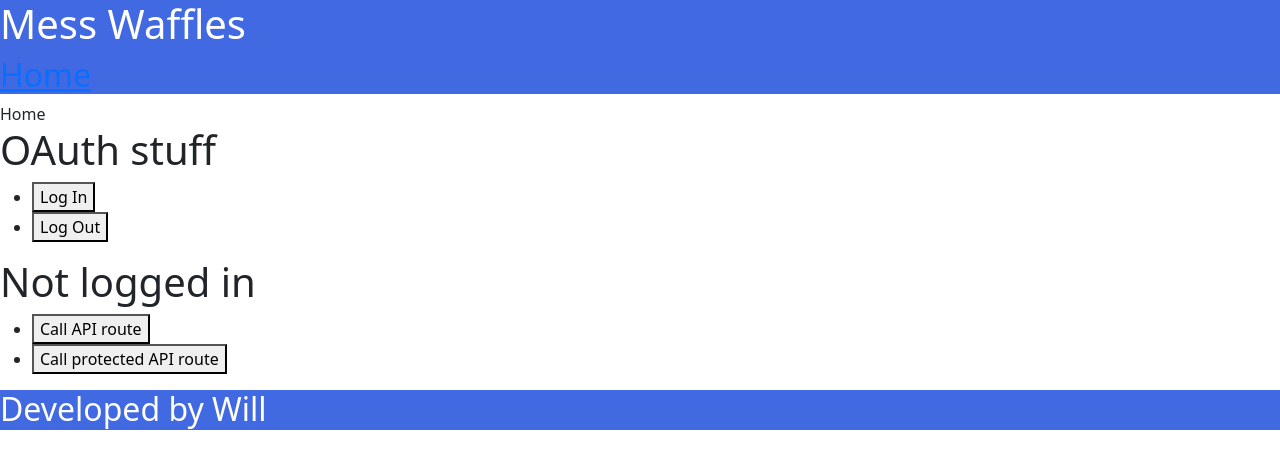
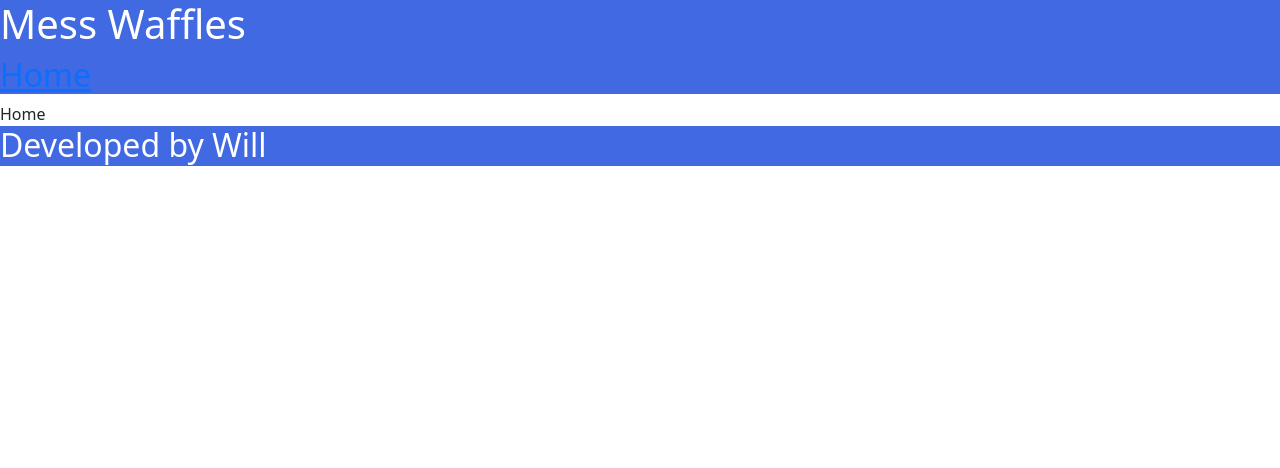
Before and after one commit to csce-315-331-2023c/MessWafflesPOS-903_02, a React (Create React App) app in the folder frontend/mess-pos/: page / in a window 1280 px wide. Shown: the top 468 px of the page. Built offline with nearby package versions, Linux system fonts and the light colour scheme; no server answers.

Commit message:
pushing env files to github
slightly unsafe, but this is not public so it doesn't matter

```diff
--- a/frontend/mess-pos/src/App.js
+++ b/frontend/mess-pos/src/App.js
@@ -6,12 +6,12 @@ import Cashier from "./components/Cashier";
 import Home from "./components/Home";
 import Manager from "./components/Manager";
 
-import {
-    LoginButton,
-    LogoutButton,
-    OAuthText,
-    APIRoutes,
-} from "./components/OAuth";
+// import {
+//     LoginButton,
+//     LogoutButton,
+//     OAuthText,
+//     APIRoutes,
+// } from "./components/OAuth";
 
 import { useAuth0 } from "@auth0/auth0-react";
 import axios from "axios";
@@ -57,21 +57,8 @@ const App = () => {
                     {role == "manager" && (
                         <Route path="manager" element={<Manager />} />
                     )}
+                </Routes>
 
-                    {/* <Route path="cashier" element={<Cashier />} />
-                <Route path="manager" element={<Manager />} /> */}
-                </Routes>
-                <h1>OAuth stuff</h1>
-                <ul>
-                    <li>
-                        <LoginButton />
-                    </li>
-                    <li>
-                        <LogoutButton />
-                    </li>
-                </ul>
-                <OAuthText />
-                <APIRoutes />
                 <Footer />
             </RoleContext.Provider>
         </>
```
Also changed, not shown: 2 other files (tests, documents, lock files or other folders).
